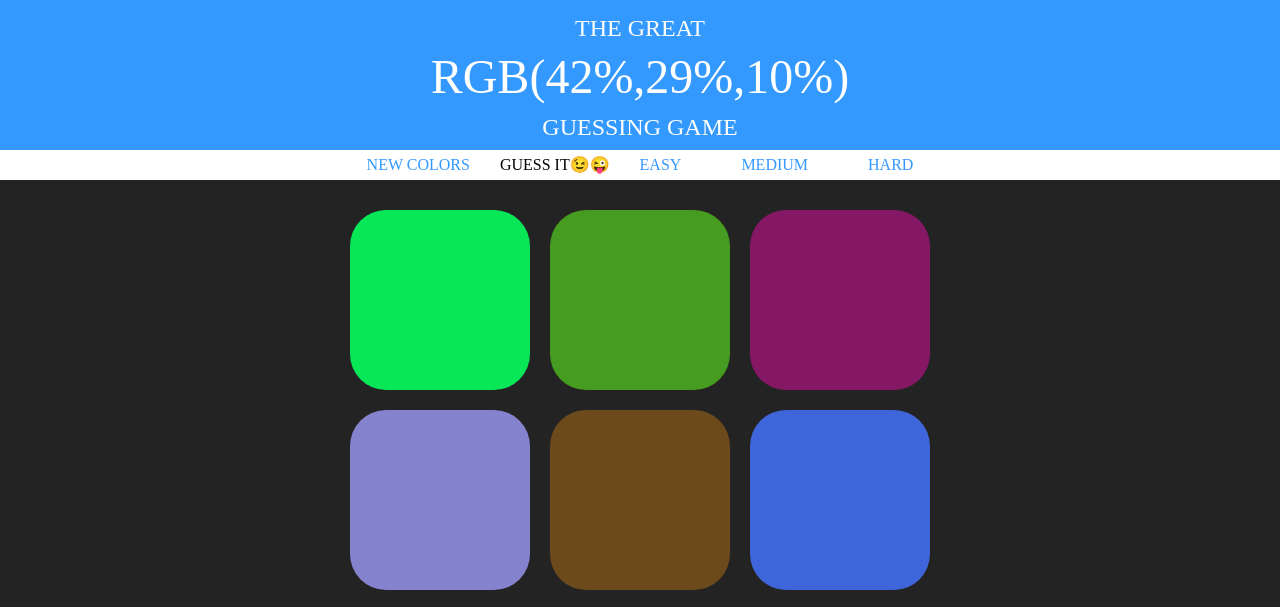
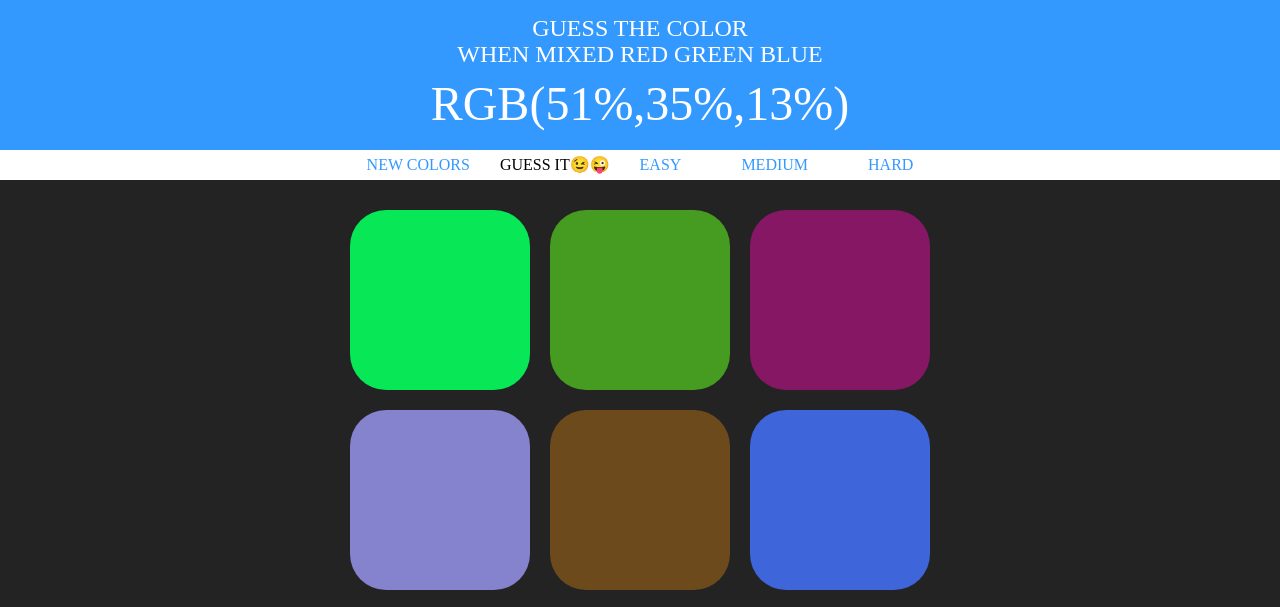
Before and after one commit to maheshkumar193/ColorGuessingGame, a plain HTML site: page index.html in a window 1280 px wide. Drawn offline with Linux system fonts and the light colour scheme; a web font is replaced by a local one.

Commit message:
few changes

```diff
--- a/GUESSING GAME.css
+++ b/GUESSING GAME.css
@@ -47,13 +47,13 @@ body{
 
 }
 .Easy{
-
+	background: white;
 }
 .Medium{
-
+	background: white;
 }
 .Hard{
-
+	background: white;
 }
 button{
 	border:none;
--- a/GUESSING GAME.js
+++ b/GUESSING GAME.js
@@ -33,9 +33,10 @@ function reset(){
 	}
 	colorpicked=Math.floor((Math.random() * (len)));
 	top_color.style.background="#3399ff";
+	var total=colors[colorpicked][0]+colors[colorpicked][1]+colors[colorpicked][2];
 	correct_color="rgb("+String(colors[colorpicked][0])+","+String(colors[colorpicked][1])+","+String(colors[colorpicked][2])+")";
 	for(var i=0;i<3;i++){
-		spans[i].textContent=Math.floor((colors[colorpicked][i]/255)*100);
+		spans[i].textContent=Math.floor((colors[colorpicked][i]/total)*100);
 	}
 	for(var i=len;i<9;i++){
 		squares[i].style.background="#232323";
@@ -44,6 +45,7 @@ function reset(){
 		squares[i].addEventListener("click",function(){
 			if(this.style.background==squares[colorpicked].style.background){
 				remark.textContent="YOU WON!🎉🎉";
+				remark.color="red";
 				tryagain.textContent="try again?";
 				for(var j=0;j<len;j++){
 					squares[j].style.background=correct_color;
--- a/index.html
+++ b/index.html
@@ -7,9 +7,9 @@
 	<link href="https://fonts.googleapis.com/css2?family=Mate+SC&display=swap" rel="stylesheet">
 </head>
 <div class="container1">
-	<center><h2>THE GREAT</h2></center>
+	<center><h2>GUESS THE COLOR</h2></center>
+	<center><h2>WHEN MIXED RED GREEN BLUE</h2></center>
 	<center><h1 class="RGB">RGB(<span>175</span>%,<span>203</span>%,<span>2</span>%)</h1></center>
-	<center><h2>GUESSING GAME</h2></center>
 </div>
 <div class="container3">
 	<center><button class="tryagain">Try again?</button><span class="remark">Common guess it😉😜</span><button class="Easy">Easy</button><button class="Medium">Medium</button><button class="Hard">Hard</button></center>
```
